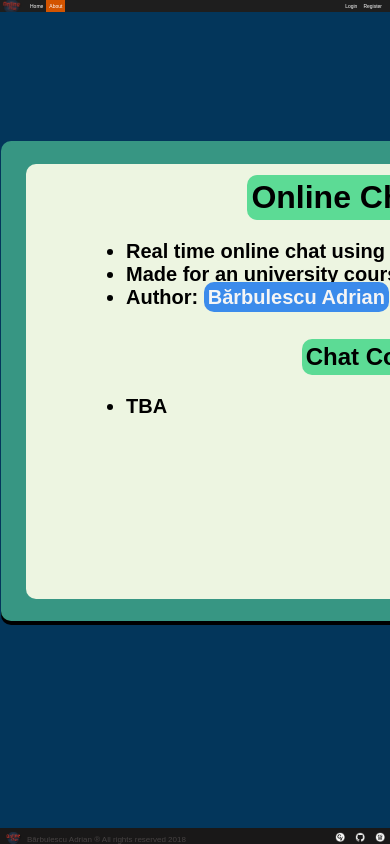
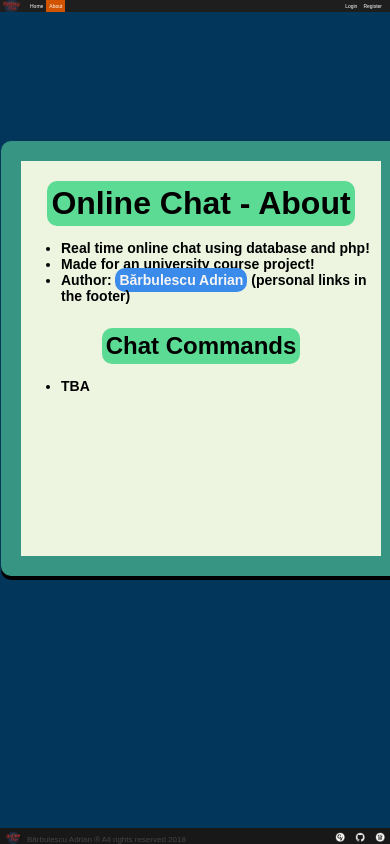
Before and after one commit to ST4NSB/chat-online, a PHP site: page /about.html in a window 390 px wide; the page is wider, and only the part inside the window is pictured. Run offline with PHP 8.4, Linux system fonts and the light colour scheme.

Commit message:
about responsive css

```diff
--- a/about.html
+++ b/about.html
@@ -28,7 +28,6 @@
   </header>
 
   <main class="about__main">
-    <div class="about__border">
       <div class="about__mainwindow">
         <h1>Online Chat - About</h1>
         <ul class="about__text">
@@ -41,7 +40,6 @@
           <li>TBA</li>
         </ul>
       </div>
-    </div>
   </main>
 
 
--- a/assets/css/aboutstyle.css
+++ b/assets/css/aboutstyle.css
@@ -3,25 +3,18 @@
   margin: 0;
 }
 
-.about__border {
-  background-color: #379683;
-	box-shadow: 0 4px black;
-  width: 800px;
-  height: 480px;
-  padding-top: 23px;
-  margin: 140px auto;
-  border-radius: 10px;
-}
-
 .about__mainwindow {
   background-color: #edf5e1;
+  box-shadow: 0 4px black;
   color: black;
   width: 750px;
   padding-top: 1px;
   height: 435px;
-  margin: 0 auto;
+  margin: 140px auto;
   border-radius: 10px;
+  padding-top: 10px;
   text-align: center;
+  border: 20px solid #379683;
 }
 
 .about__mainwindow h1, h2 {
@@ -45,3 +38,45 @@
   color: #f5f5f5;
   border-radius: 10px;
 }
+
+@media screen and (max-width: 800px) {
+  .about__mainwindow {
+    width: 580px;
+  }
+  .about__text {
+    padding-left: 30px;
+    font-size: 16px;
+  }
+}
+
+@media screen and (max-width: 700px) {
+  .about__mainwindow {
+    width: 500px;
+  }
+  .about__text {
+    padding-left: 30px;
+    font-size: 15px;
+  }
+}
+
+
+@media screen and (max-width: 600px) {
+  .about__mainwindow {
+    width: 450px;
+  }
+  .about__text {
+    padding-left: 30px;
+    font-size: 13px;
+  }
+}
+
+
+@media screen and (max-width: 500px) {
+  .about__mainwindow {
+    width: 400px;
+  }
+  .about__text {
+    padding-left: 40px;
+    font-size: 14px;
+  }
+}
```
